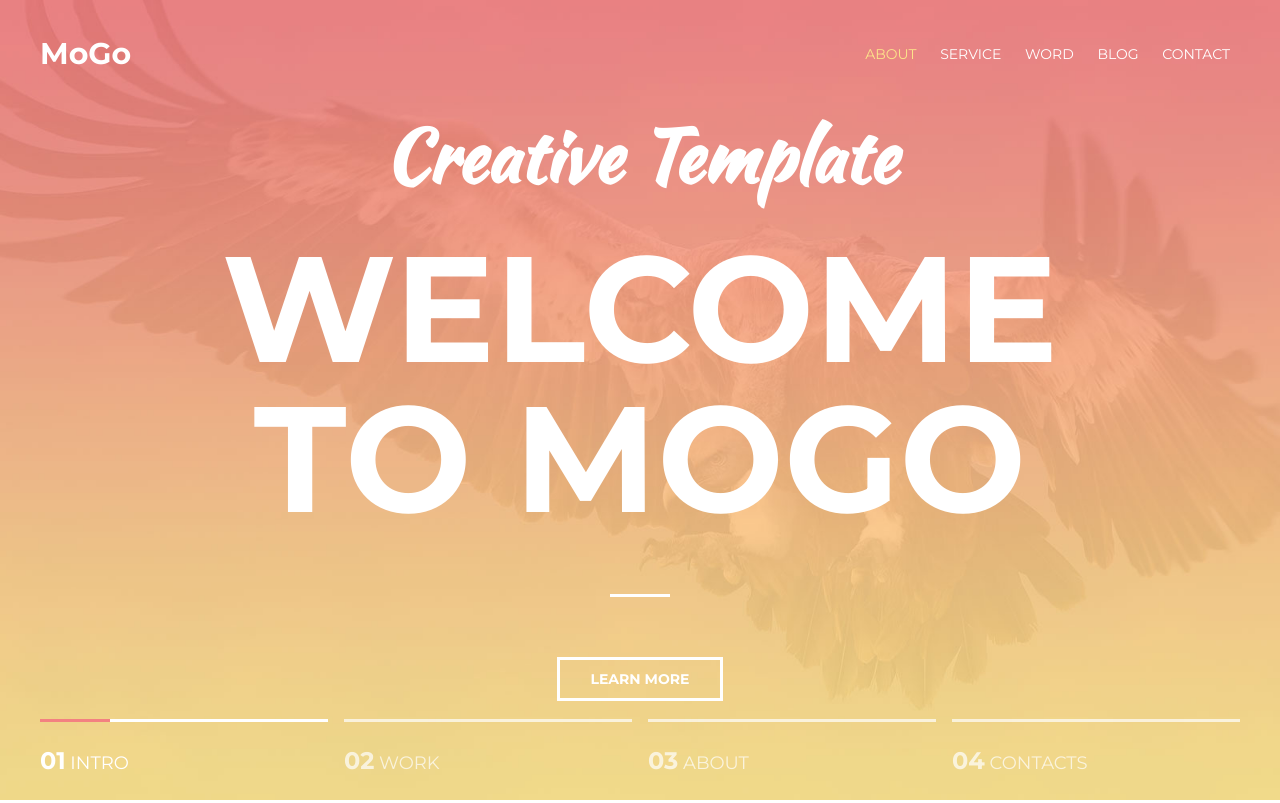
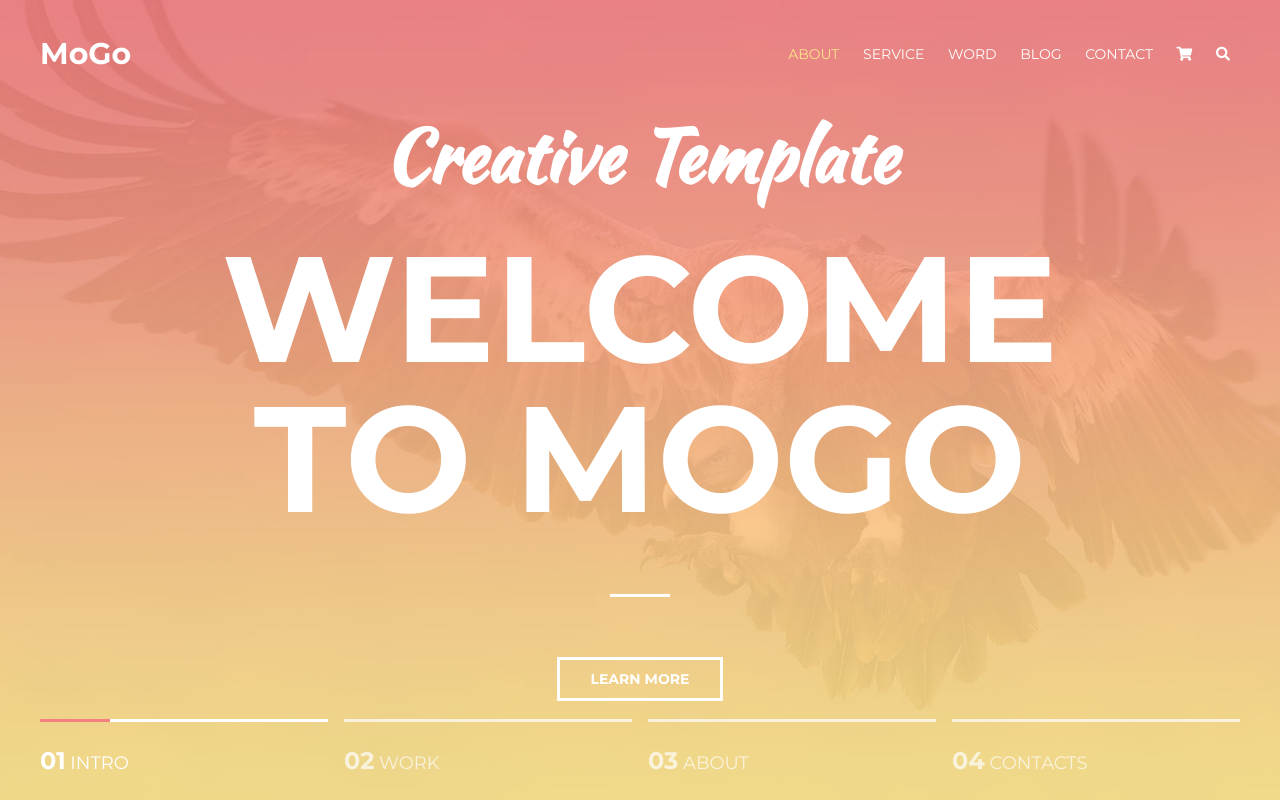
Before and after one commit to Ciphra333/MoGo, a plain HTML site: page index.html in a window 1280 px wide. Shown: the top 803 px of the page. Drawn offline with Linux system fonts and the light colour scheme; files whose address does not match are found by name.

Commit message:
icon search/shoping cart

```diff
--- a/index.html
+++ b/index.html
@@ -25,6 +25,13 @@
                     <a class="nav_link" href="#">Word</a>
                     <a class="nav_link" href="#">Blog</a>
                     <a class="nav_link" href="#">Contact</a>
+                    <a class="nav_link" href="#">
+                        <i class="fas fa-shopping-cart"></i>
+                    </a>
+
+                    <a class="nav_link" href="#">
+                        <i class="fas fa-search"></i>
+                    </a>
                 </nav>
             </div>
         </div>
```
